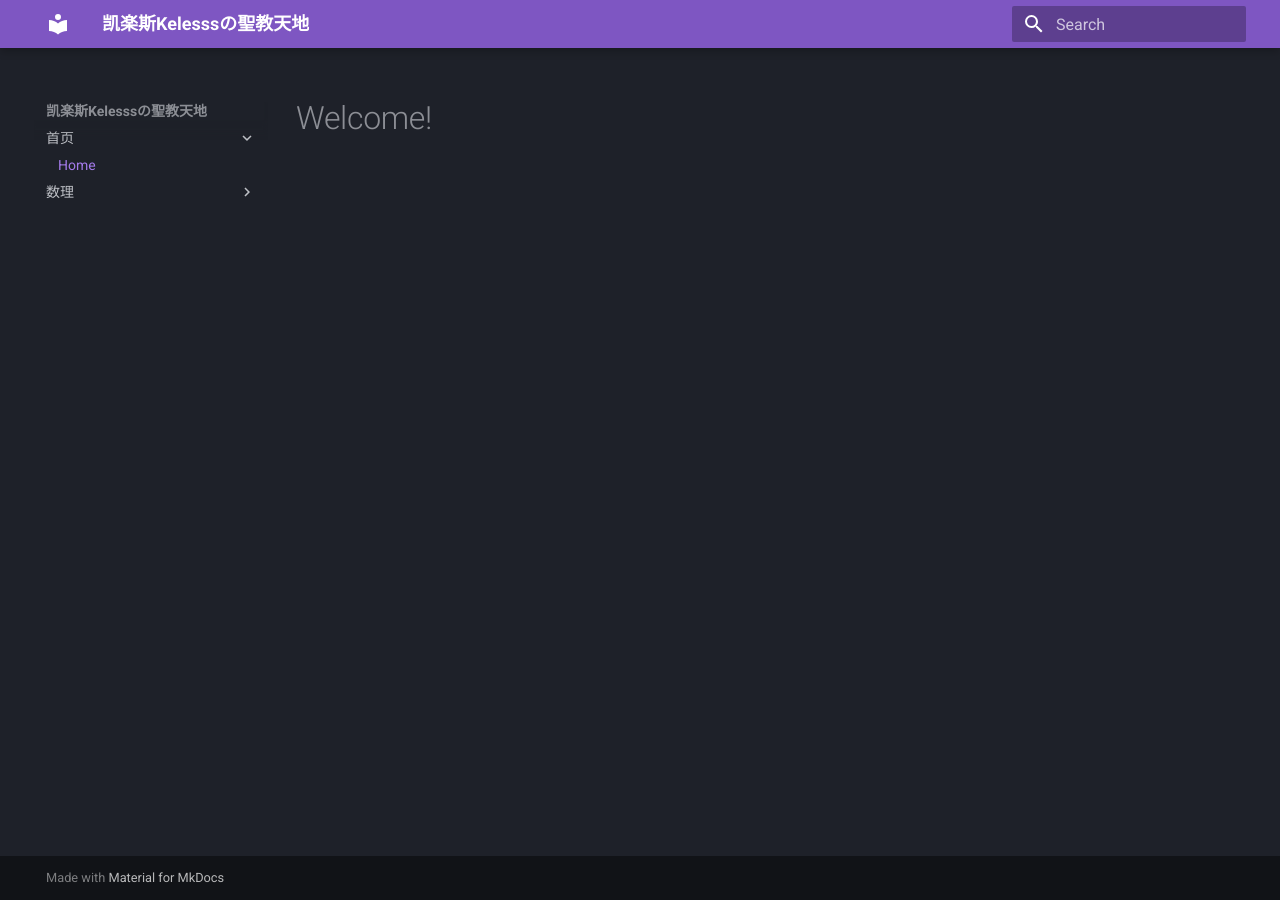
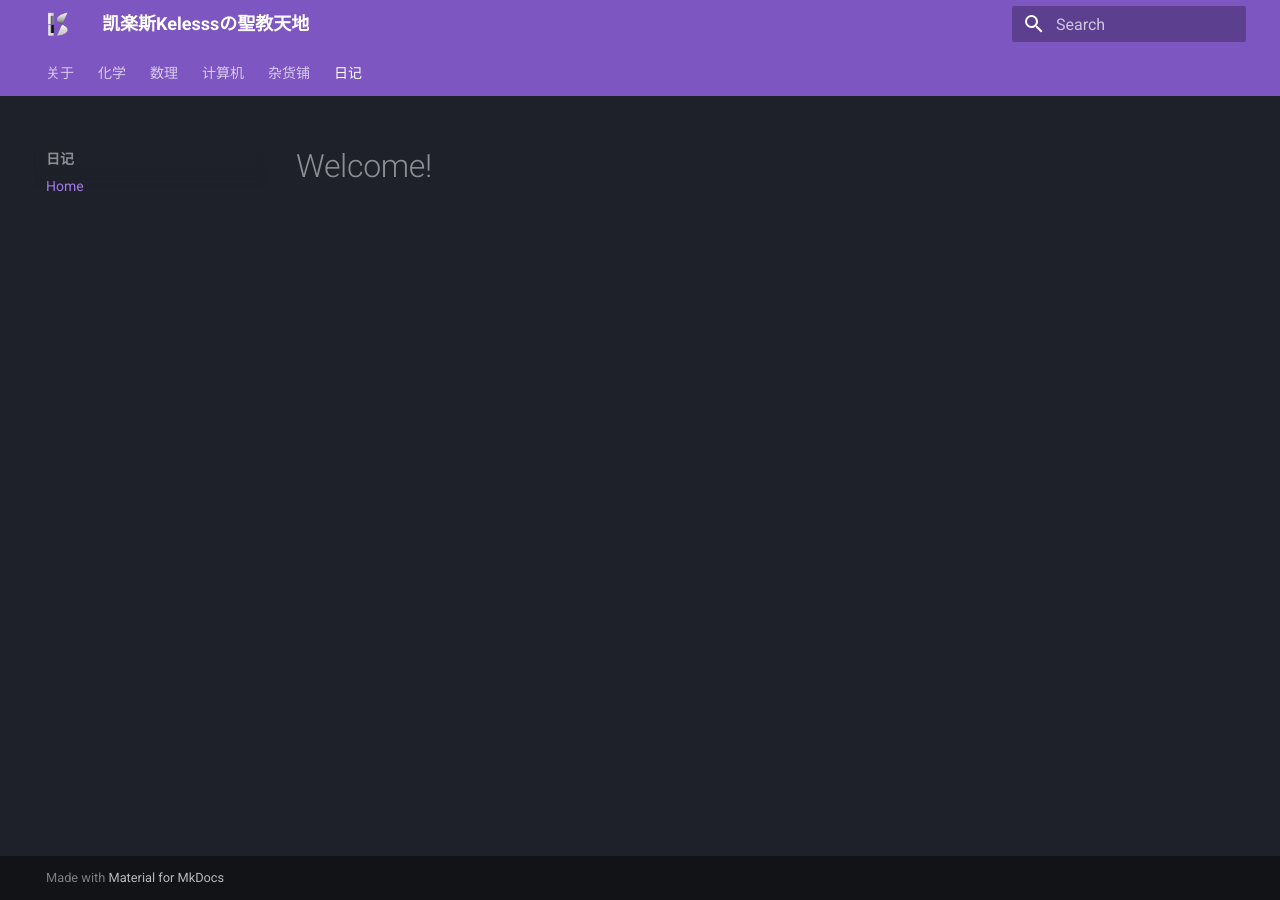
Before and after one commit to SUPERkelesss/superkelesss.github.io, an MkDocs documentation site: the page built from docs/index.md, in a window 1280 px wide. Built offline with MkDocs 1.6.1 and Material for MkDocs 9.7.7, drawn with Linux system fonts in a browser that asks for light colours; some of the changed lines change nothing that is shown.

Commit message:
assets 1

```diff
--- a/mkdocs.yml
+++ b/mkdocs.yml
@@ -1,13 +1,36 @@
 site_name: 凯楽斯Kelesssの聖教天地
+# 导航栏
 nav:
-  - 首页:
+  - 关于:
     - Home: "index.md"
+  - 化学:
+    - aa: "index.md"
   - 数理:
-    - 数理方法: "Mathematic Method in Physics.md"
+    - 数学:
+      - 数理方法: "Mathematic Method in Physics.md"
+  - 计算机:
+    - aa: "index.md"
+  - 杂货铺:
+    - aa: "index.md"
+  - 日记:
+    - aa: "index.md"
+# material主题
 theme:
   name: material
   palette:
     scheme: slate
     primary: deep purple
+    accent: indigo
+  lang: zh
+  favicon: libs/logos/favicon.png
+  logo: libs/logos/favicon.png
+  icon:
+    repo: fontawesome/brands/github
+  features:
+    - navigation.tabs
+    - navigation.instant
+    - navigation.expand
+  repo_url: https://github.com/SUPERkelesss/superkelesss.github.io.git
+  repo_name: superkelesss/superkelesss.github.io
 extra_css:
   - stylesheets/extra.css
```
Also changed, not shown: docs/libs/logos/favicon.png (added), docs/libs/logos/weblogo.jpg (added).
